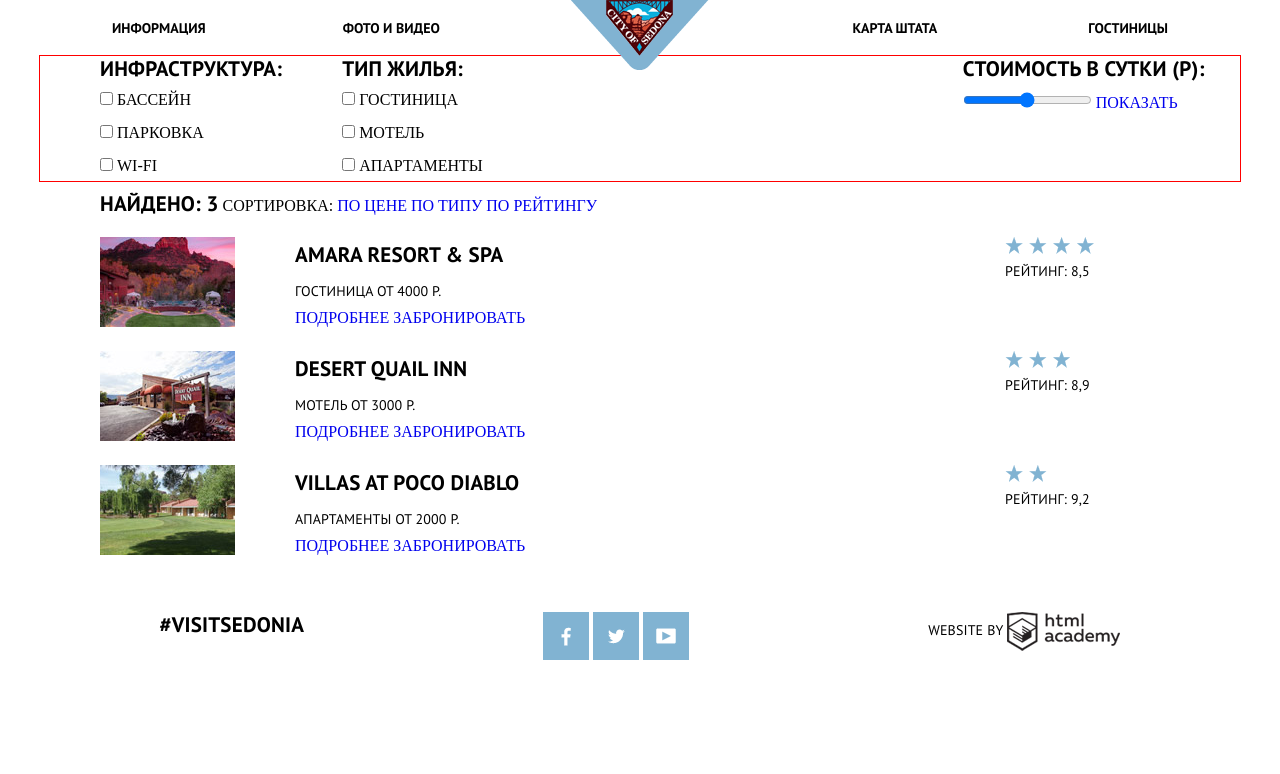
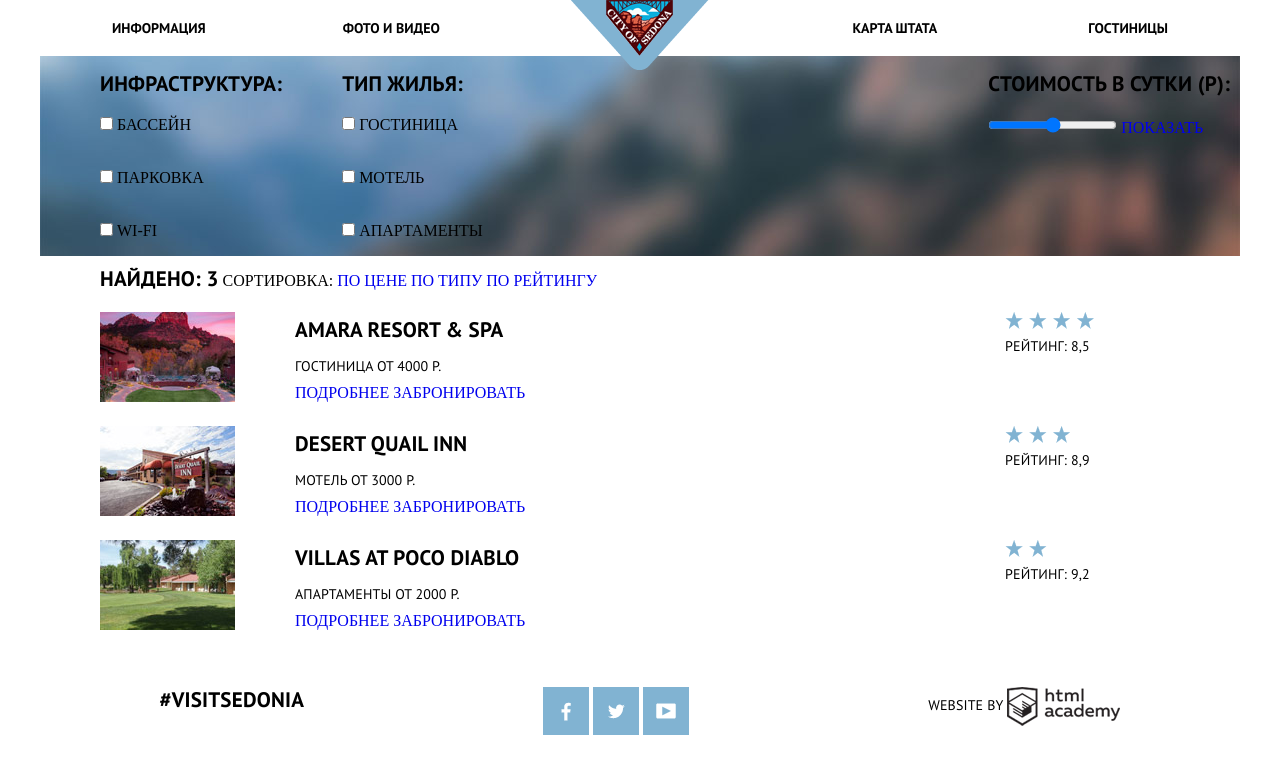
Before and after one commit to Step174/sedona, a plain HTML site: page catalog.html in a window 1280 px wide. Drawn offline with Linux system fonts and the light colour scheme; files whose address does not match are found by name.

Commit message:
каталок бэкграунд

```diff
--- a/catalog.html
+++ b/catalog.html
@@ -13,7 +13,7 @@
                 <li><a href="#">Фото и видео</a></li>
             </ul>
             <div class="logo">
-                <a href="#"><img src="img/index-logo.png" width="138" height="70" alt="City of Sedonia"></a>
+                <a href="index.html"><img src="img/index-logo.png" width="138" height="70" alt="City of Sedonia"></a>
             </div>
             <ul class="nav-right">
                 <li><a href="#">Карта штата</a></li>
--- a/css/style.less
+++ b/css/style.less
@@ -567,17 +567,29 @@
     }
 
     .search-type-hotel {
-        outline: 1px solid red;
         display: flex;
-        input {
-            margin: 10px 0;
+        justify-content: flex-start;
+        background: url(../img/filter-background.jpg) no-repeat center -50px;
+        section {
+            h2 {
+                margin-top: 15px;
+            }
+            input {
+                margin: 20px 0;
+            }
         }
         .bonus-hotel {
+            min-width: 100px;
             margin-left: 5%;
             margin-right: 5%;
         }
         .type-hotel {
-            margin-right: 40%;
+            min-width: 100px;
+        }
+        .price-day {
+            min-width: 200px;
+            margin-left: auto;
+            margin-right: 10px;
         }
     }
 
```
Also changed, not shown: index.html (+1 -1 lines), css/style.css, img/filter-background.jpg (added).
